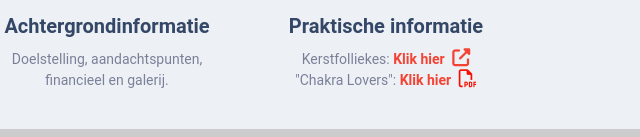
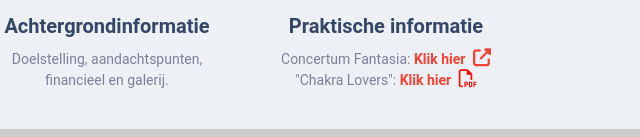
Before and after one commit to Mathiaspihl/jmajhemela, a plain HTML site: page index.html in a window 1280 px wide. Shown: the part 663-800 px from the top of the page, 533-1173 px from the left. Drawn offline with Linux system fonts and the light colour scheme; some packages are replaced by stand-ins of ours.

Commit message:
concertum fantasia update

```diff
--- a/index.html
+++ b/index.html
@@ -359,9 +359,12 @@
                 <div class="p-3 text-center">
                   <h1 class="text-gradient text-jma1"><a href="./index.html#nieuws">Nieuws</a></h1>
                   <h5 class="mt-3">Praktische informatie</h5>
+
                   <p class="text-sm font-weight-normal">
-                    Kerstfolliekes:
+                    Concertum Fantasia:
                     <a title="Link naar Nieuws." target="_self" href="./pages/nieuws.html#laatste" class="text-danger font-weight-bolder icon-move-right">Klik hier&nbsp;<i class="fa-solid fa-up-right-from-square text-lg ms-1"></i></a>
+                    <!-- Kerstfolliekes:
+                    <a title="Link naar Nieuws." target="_self" href="./pages/nieuws.html#laatste" class="text-danger font-weight-bolder icon-move-right">Klik hier&nbsp;<i class="fa-solid fa-up-right-from-square text-lg ms-1"></i></a> -->
                     <br>
                     "Chakra Lovers":
                     <a title="Link naar PDF flyer." target="_blank" href="./documents/Chakra_2_2025-2026.pdf" class="text-danger font-weight-bolder icon-move-right">Klik hier&nbsp;<i class="far fa-file-pdf text-lg ms-1 icon_pdf"></i></a>
```
Also changed, not shown: pages/nieuws.html (+6 -2 lines).
